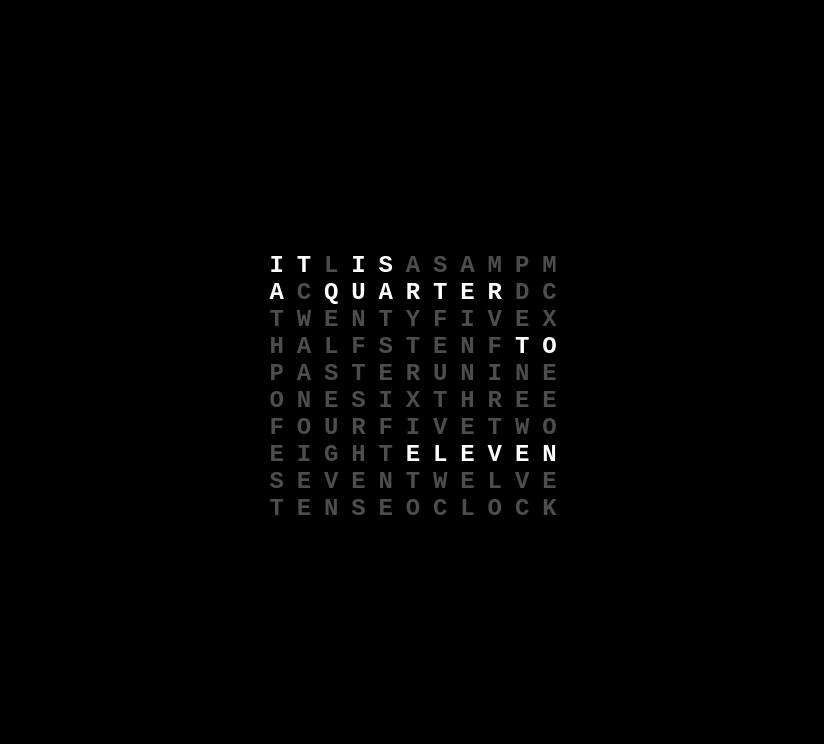
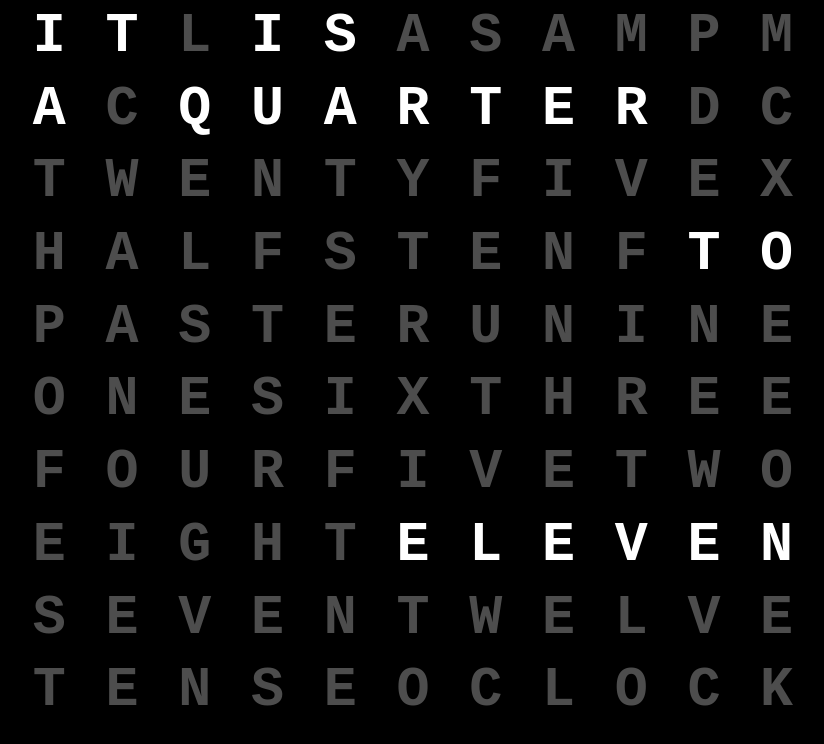
Before and after one commit to roy-van-dijk/wordclock, a plain HTML site: page index.html in a window 1280 px wide. Shown: the whole page, without its empty margins (227-1051 px from the left). Drawn offline with Linux system fonts and the light colour scheme.

Commit message:
fix shit

```diff
--- a/main.js
+++ b/main.js
@@ -4,7 +4,9 @@ const letters = 'itlisasampmacquarterdctwentyfivexhalfstenftopasterunineonesixth
 letters.forEach(letter => {
   const letterElement = document.createElement('div');
   letterElement.classList.add('letter');
-  letterElement.textContent = letter;
+  const letterContainer = document.createElement('span');
+  letterContainer.textContent = letter;
+  letterElement.appendChild(letterContainer);
   grid.appendChild(letterElement);
 });
 
@@ -70,7 +72,7 @@ const formatDate = (date) => {
     const currentSteps = steps[step];
 
     const standardTime = currentSteps.includes('to') ? hours + 1 : hours;
-    currentSteps.push((standardTime % 12).toString());
+    currentSteps.push((standardTime % 12 === 0 ? 12 : standardTime % 12).toString());
     currentSteps.push('it', 'is');
     // currentSteps.push(hours > 12 ? 'pm': 'am');
 
--- a/style.css
+++ b/style.css
@@ -7,49 +7,55 @@
 body {
   font-family: monospace;
   background-color: black;
+  height: 100vh;
+  width: 100vw;
 }
 
 .clock {
-  height: 100vh;
-  width: 100vw;
-  display: flex;
-  align-items: center;
-  justify-content: center;
+  width: 100%;
+  max-width: 800px;
+  height: 100%;
   position: relative;
+  margin: 0 auto;
 }
 
 .clock-inner {
-  width: 100%;
-  max-width: 300px;
-  position: relative;
-}
-
-.clock-inner::before {
   content: '';
   display: block;
   position: absolute;
   padding-bottom: 100%;
   width: 100%;
-  top: 0;
+  top: 50%;
   left: 0;
+  transform: translateY(-50%);
 }
 
 #grid {
-  font-size: 24px;
+  font-size: 5vw;
   display: grid;
   grid-template-columns: repeat(11, 1fr);
   grid-template-rows: repeat(11, 1fr);
   text-align: center;
   font-weight: bold;
   text-transform: capitalize;
-  position: relative;
+  position: absolute;
   width: 100%;
+  height: 100%;
 }
 
 .letter {
   color: rgba(255,255,255,0.3);
+  display: flex;
+  justify-content: center;
+  align-items: center;
 }
 
 .letter.active {
   color: white;
 }
+
+@media(min-width: 1200px) {
+  #grid {
+    font-size: 55px;
+  }
+}
```
